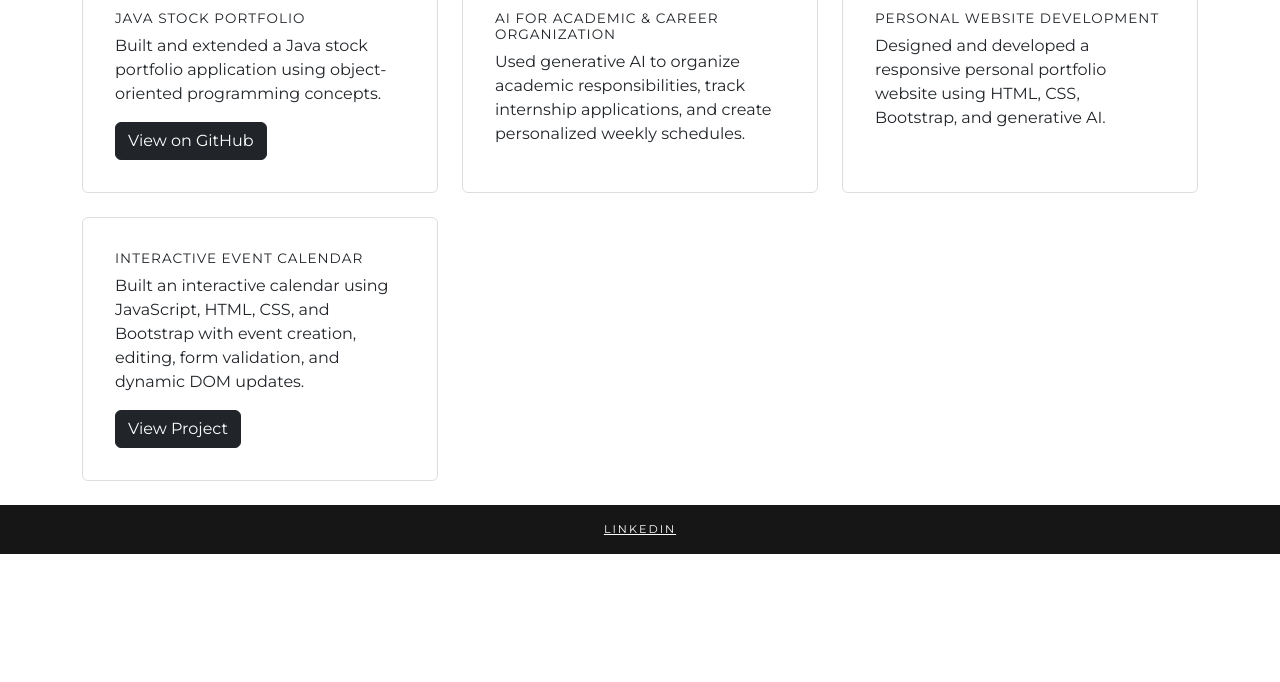
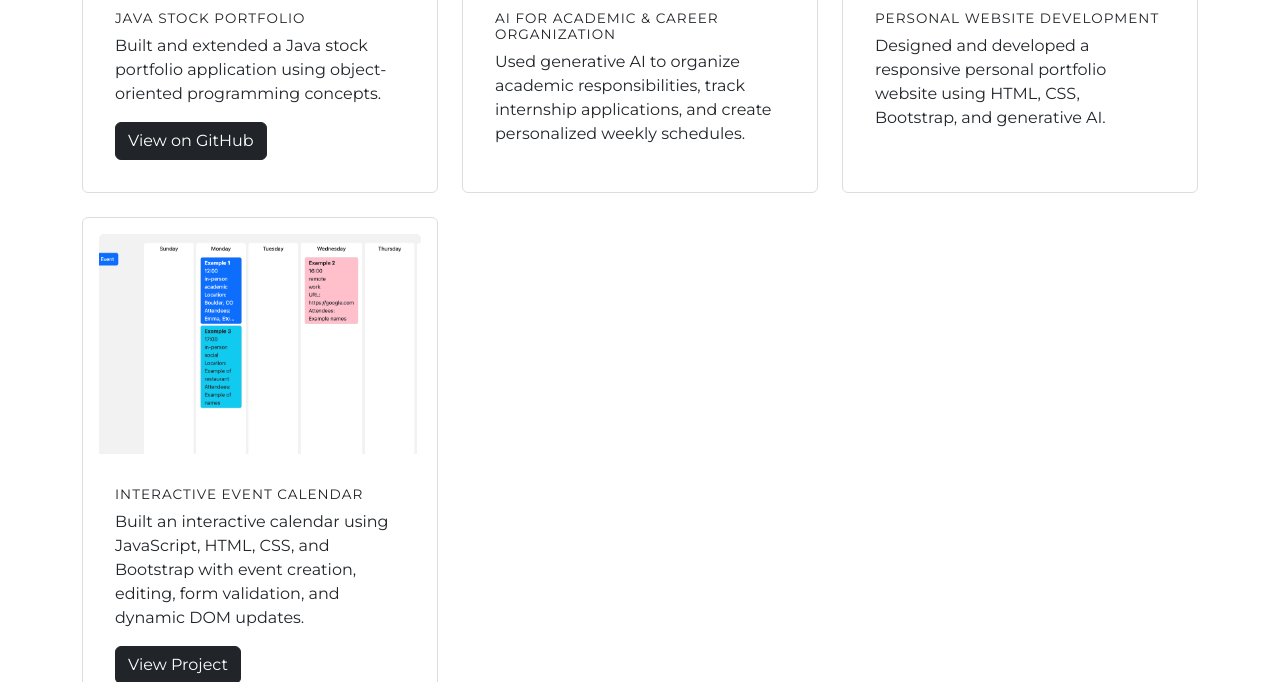
Before and after one commit to Emmmagebbie/Emma-Gebbie-Website-, a plain HTML site: page projects.html in a window 1280 px wide. Shown: the part 418-1100 px from the top of the page. Before the commit the page ends 972 px from the top, so only its background shows below. Drawn offline with nearby package versions, Linux system fonts and the light colour scheme.

Commit message:
Add Interactive Event Calendar section to projects
Added an image and description for the Interactive Event Calendar.

```diff
--- a/projects.html
+++ b/projects.html
@@ -68,6 +68,7 @@
 </div>
       <div class="col-12 col-md-4">
   <div class="card h-100">
+    <img src="resources/img/Calender.png" class="card-img-top" alt="Interactive Event Calendar">
     <div class="card-body">
       <h2 class="card-title">Interactive Event Calendar</h2>
       <p class="card-text">
```
